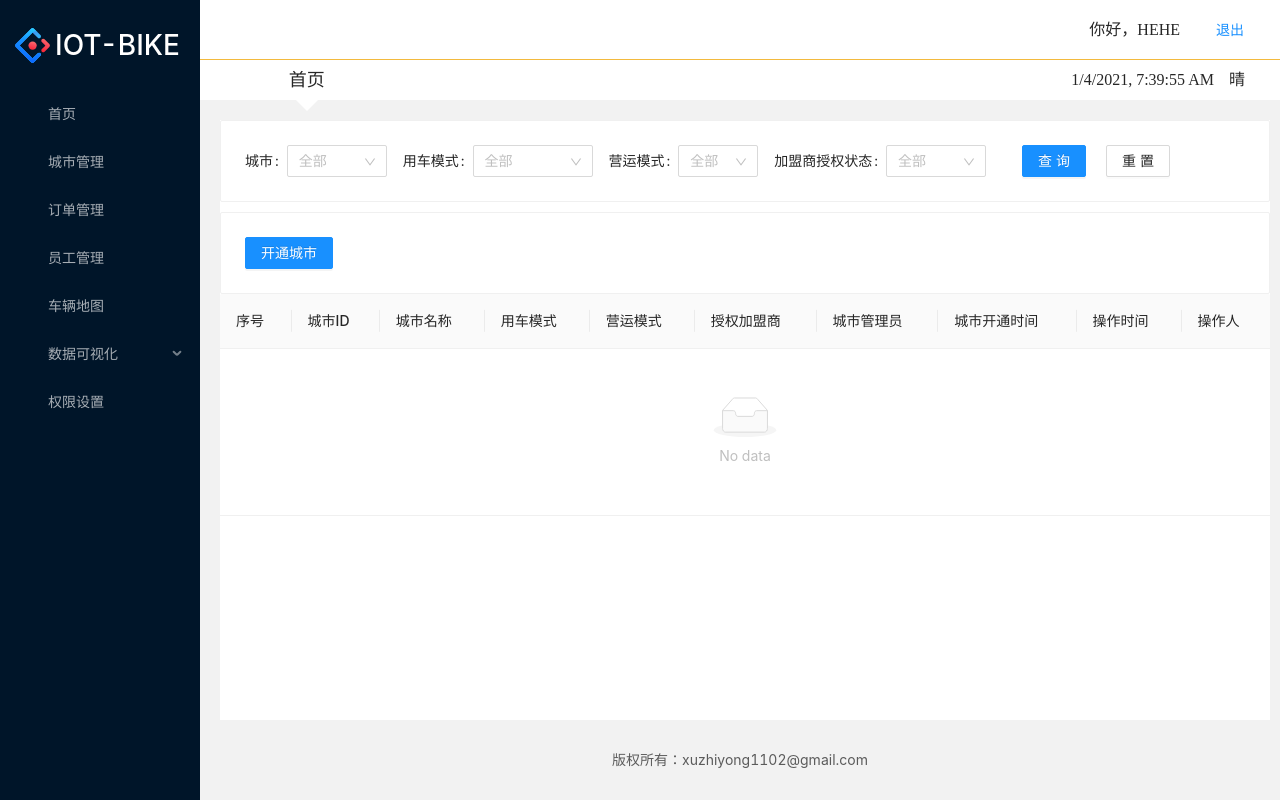
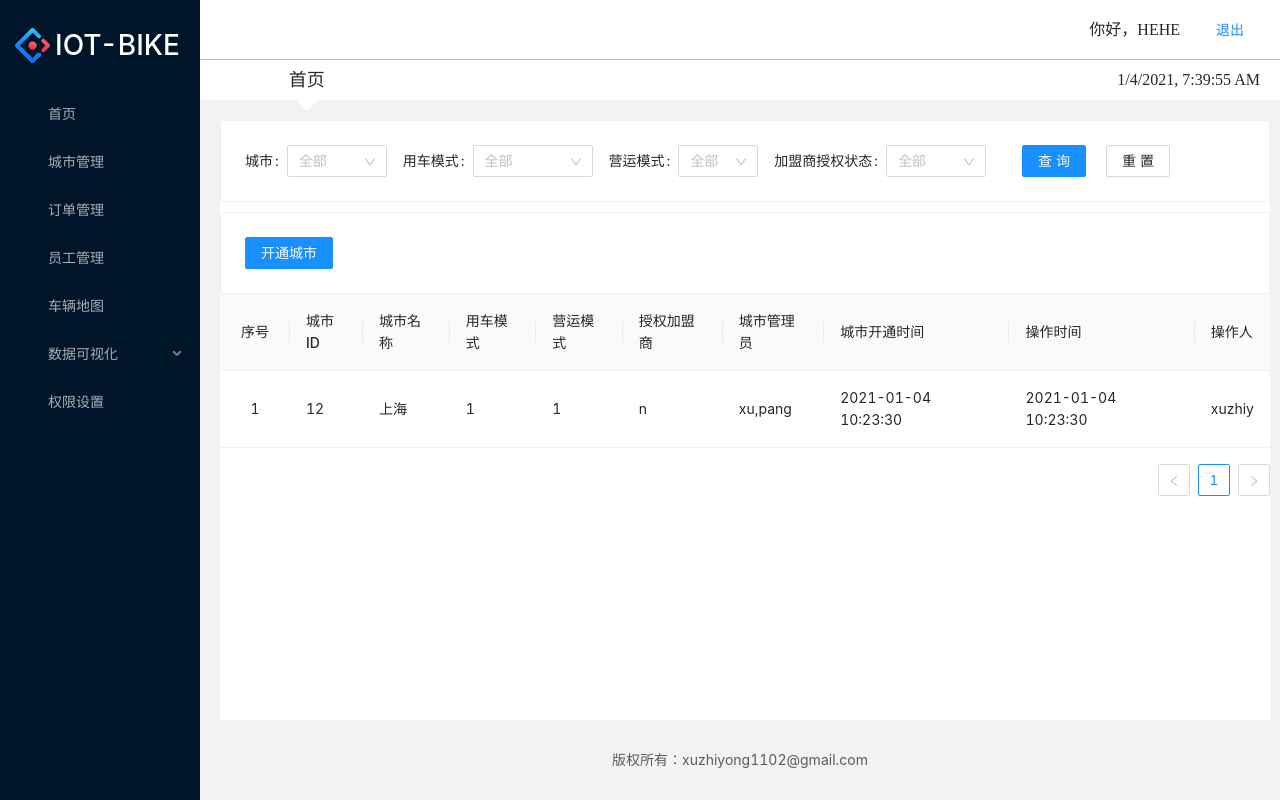
Before and after one commit to xuzhiyong07/iot-shared-bikes, a React app: page /#/admin/city in a window 1280 px wide. Built offline with nearby package versions, Linux system fonts and the light colour scheme; the HTML template or start-up script is replaced by a standard one.

Commit message:
style: modify head component style

```diff
--- a/src/components/Header/index.jsx
+++ b/src/components/Header/index.jsx
@@ -58,7 +58,7 @@ export default class index extends Component {
                     <Col span="4" className="breadcrumb-title">首页</Col>
                     <Col span="20" className="weather">
                         <span className="date">{ this.state.nowDate }</span>
-                        <span className="weather-detail">晴</span>
+                        {/* <span className="weather-detail">晴</span> */}
                     </Col>
                 </Row>
             </div>
--- a/src/pages/city/index.jsx
+++ b/src/pages/city/index.jsx
@@ -5,8 +5,7 @@ import {
     Table,
     Form,
     Select,
-    Modal,
-    message
+    Modal
 } from 'antd'
 import axios from './../../axios'
 import { pagination } from './../../utils/utils'
@@ -15,36 +14,53 @@ import './index.less'
 const FormItem = Form.Item
 const Option = Select.Option
 
+const list = [
+    {
+        key: 1,
+        id: 12,
+        name: '上海',
+        mode: 1,
+        op_mode: '1',
+        franchisee_name: 'n',
+        city_admins: 'xu,pang',
+        open_time: '2021-01-04 10:23:30',
+        update_time: '2021-01-04 10:23:30',
+        sys_user_name: 'xuzhiy'
+    }
+]
+
 export default class City extends React.Component{
     state = {
-        list: [],
+        list: list,
         isShowOpenCity: false
     }
+
     params = {
         page: 1
     }
+
     componentDidMount(){
         // this.requestList()
     }
 
     // 默认请求我们的接口数据
-    requestList = ()=>{
-        let _this = this
+    requestList = () => {
+        const _this = this
         axios.ajax({
             url: '/open_city',
-            data:{
-                params:{
+            data: {
+                params: {
                     page:this.params.page
                 }
             }
         }).then((res)=>{
-            let list = res.result.item_list.map((item, index) => {
+            const list = res.result.item_list.map((item, index) => {
                 item.key = index
                 return item
             })
             this.setState({
-                list:list,
-                pagination: pagination(res,(current)=>{
+                list: list,
+                pagination: pagination(res, current => {
                     _this.params.page = current
                     _this.requestList()
                 })
@@ -53,35 +69,25 @@ export default class City extends React.Component{
     }
 
     // 开通城市
-    handleOpenCity = ()=>{
+    handleOpenCity = () => {
         this.setState({
             isShowOpenCity:true
         })
     }
     // 城市开通提交
-    handleSubmit = ()=>{
-        let cityInfo = this.cityForm.props.form.getFieldsValue()
-        console.log(cityInfo)
-        axios.ajax({
-            url:'/city/open',
-            data:{
-                params:cityInfo
-            }
-        }).then((res)=>{
-            if(res.code === '0'){
-                message.success('开通成功')
-                this.setState({
-                    isShowOpenCity:false
-                })
-                this.requestList()
-            }
-        })
+    handleSubmit = () => {
+        // const cityInfo = this.cityForm.props.form.getFieldsValue()
     }
-    render(){
+    render() {
         const columns = [
             {
                 title: '序号',
-                dataIndex: 'id'
+                dataIndex: 'id',
+                width: 70,
+                align: 'center',
+                render: (text, record, index) => {
+                    return index + 1
+                }
             },
             {
                 title: '城市ID',
@@ -135,7 +141,7 @@ export default class City extends React.Component{
                         pagination={this.state.pagination}
                     />
                 </div>
-                {/* <Modal
+                <Modal
                     title="开通城市"
                     visible={this.state.isShowOpenCity}
                     onCancel={()=>{
@@ -146,7 +152,7 @@ export default class City extends React.Component{
                     onOk={this.handleSubmit}
                 >
                     <OpenCityForm wrappedComponentRef={(inst)=>{this.cityForm = inst}}/>
-                </Modal> */}
+                </Modal>
             </div>
         )
     }
```
Also changed, not shown: 1 other file (tests, documents, lock files or other folders).
